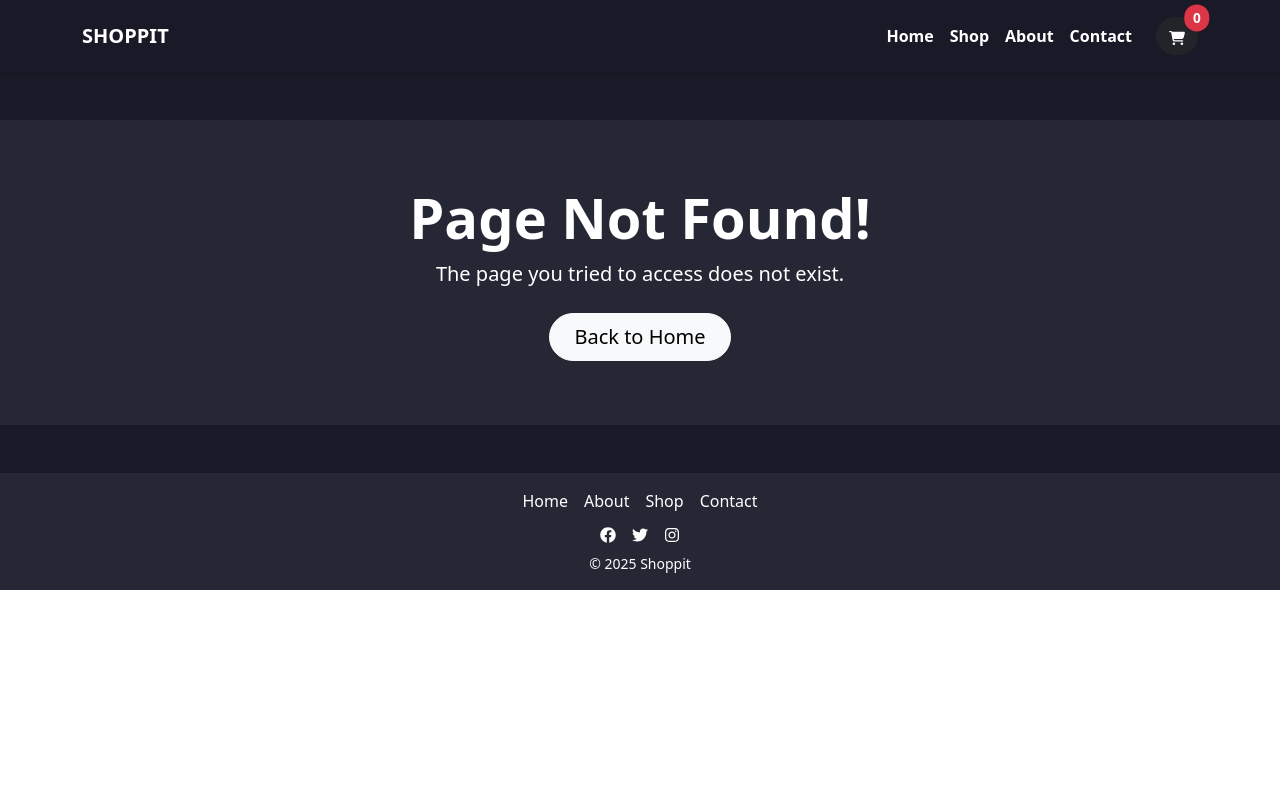
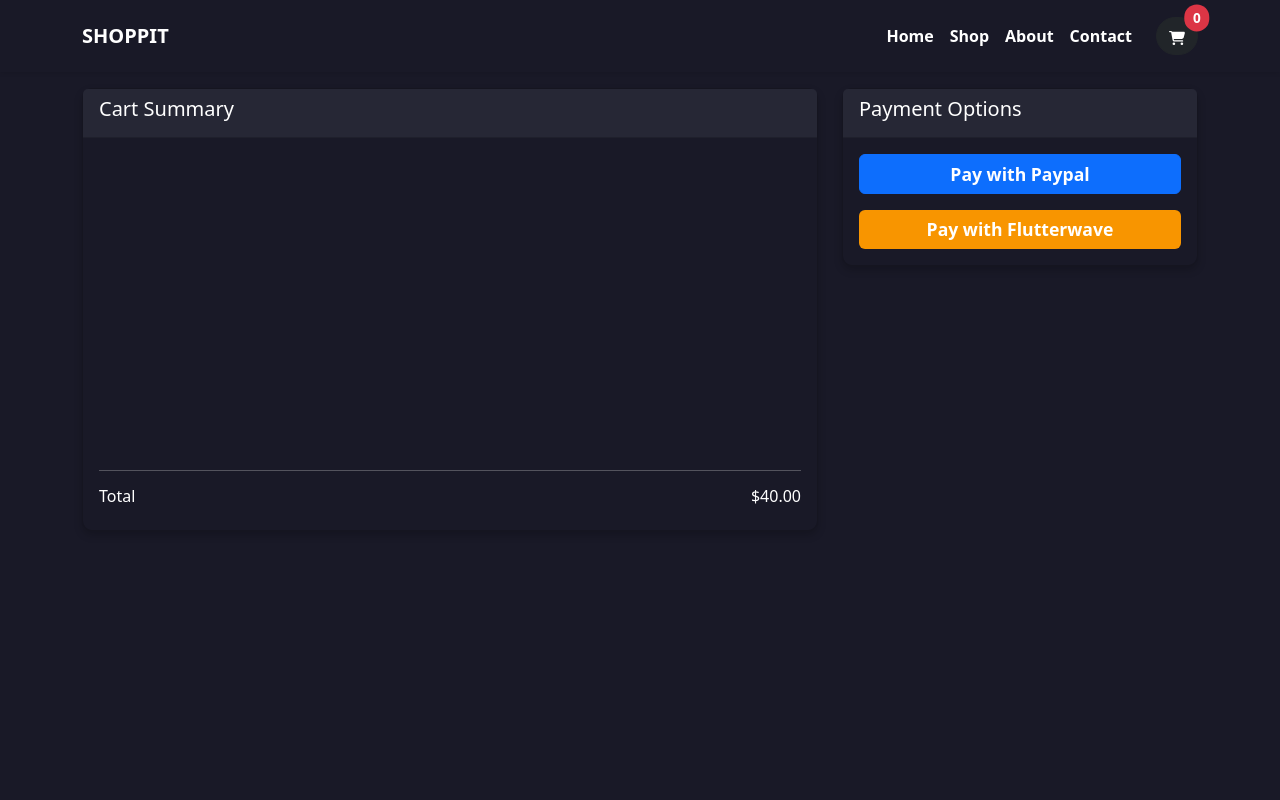
Before and after one commit to marydar/e-shop-ui, a React (Vite) app: page /checkout in a window 1280 px wide. Before the commit this address had no page. Shown: the top 800 px of the page. Built offline with nearby package versions, Linux system fonts and the light colour scheme; the HTML template or start-up script is replaced by a standard one.

Commit message:
checkoutpage

```diff
--- a/src/App.jsx
+++ b/src/App.jsx
@@ -7,6 +7,7 @@ import ProductPage from './components/product/ProductPage'
 import CartPage from './components/Cart/CartPage'
 import { useState } from 'react'
 import api from './api'
+import CheckoutPage from './components/checkout/CheckoutPage'
 
 export const App = () => {
 
@@ -33,6 +34,7 @@ export const App = () => {
           <Route index element={<HomePage/>} />
           <Route path="products/:slug" element={<ProductPage setNumCartItems={setNumCartItems}/>} />
           <Route path="cart" element={<CartPage setNumCartItems={setNumCartItems}/>} />
+          <Route path="checkout" element={<CheckoutPage/>} />
           <Route path="*" element={<NotFoundPage />} />
         </Route>
       </Routes>
--- a/src/components/Cart/CartPage.jsx
+++ b/src/components/Cart/CartPage.jsx
@@ -5,31 +5,13 @@ import styles from './CartPage.module.css'
 import api from '../../api'
 import { useState } from 'react'
 import Spinner from '../ui/Spinner'
+import useCartData from '../../hooks/useCartData'
 
 
 const CartPage = ({setNumCartItems}) => {
 
-    const cart_code = localStorage.getItem("cart_code")
-    const [cartItems, setCartItems] = useState([])
-    const [cartTotals, setCartTotals] = useState(0.00)
-    const tax = 40.0
-    const [loading, setLoading] = useState(false)
-    useEffect(function(){
-        setLoading(true)
-        if(cart_code){
-            api.get(`get_cart?cart_code=${cart_code}`)
-            .then(res =>{
-                console.log(res.data)
-                setCartItems(res.data.items)
-                setCartTotals(res.data.sum_total)
-                setLoading(false)
-            })
-            .catch(err => {
-                console.log(err.message)
-                setLoading(false)
-            })
-        }
-    }, [])
+    const {cartItems, setCartItems, cartTotals, setCartTotals, tax, loading} = useCartData()
+
     if(loading){
         return <Spinner />
     }
--- /dev/null
+++ b/src/components/checkout/CheckoutPage.jsx
@@ -0,0 +1,20 @@
+import React from 'react'
+import OrderSummery from './OrderSummery'
+import PaymentSection from './PaymentSection'
+import useCartData from '../../hooks/useCartData'
+
+const CheckoutPage = () => {
+    const {cartItems, setCartItems, cartTotals, setCartTotals, tax, loading} = useCartData()
+
+  return (
+    <div className='container my-3' style={{height: '100vh'}}>
+        <div className='row'>
+            <OrderSummery cartItems={cartItems} cartTotals={cartTotals} tax={tax}/>
+            <PaymentSection/>
+
+        </div>
+    </div>
+  )
+}
+
+export default CheckoutPage
--- /dev/null
+++ b/src/components/checkout/OrderItem.jsx
@@ -0,0 +1,25 @@
+import React from 'react'
+import { BASE_URL } from '../../api'
+
+const OrderItem = ({cartItem}) => {
+  return (
+    <div className='d-flex justify-content-between align-items-center mb-3 px-3' style={{backgroundColor: '#262735', borderRadius: '10px'}}>
+        <div className='d-flex align-items-center'>
+            <img
+                src={`${BASE_URL}${cartItem.Product.image}`}
+                alt='Product'
+                className='img-fluid my-3'
+                style={{ width: '60px', height: '60px', objectFit: 'cover', borderRadius: '10px' }}
+            />
+            <div className='ms-3'>
+                <h6 className='mb-0' style={{color: 'white'}}>{cartItem.Product.name}</h6>
+                <small style={{color: 'white'}}>{`Quantity: ${cartItem.quantity}`}</small>
+            </div>
+        </div>
+        <h6 style={{color: 'white'}}>{`$${cartItem.Product.price}`}</h6>
+
+    </div>
+  )
+}
+
+export default OrderItem
--- /dev/null
+++ b/src/components/checkout/OrderSummery.jsx
@@ -0,0 +1,29 @@
+import React from 'react'
+import OrderItem from './OrderItem'
+import styles from './OrderSummery.module.css'
+
+const OrderSummery = ({cartItems, cartTotals, tax}) => {
+    const total = (cartTotals + tax).toFixed(2)
+  return (
+    <div className='col-md-8'>
+        <div className={`card mb-4 ${styles.card}`}style={{backgroundColor: '#191927'}}>
+            <div className='card-header' style={{backgroundColor: '#262735', color:"white"}}>
+                <h5>Cart Summary</h5>
+            </div>
+            <div className='card-body'>
+                <div className='px-3' style={{height: '300px', overflowY: 'auto '}}>
+                    {cartItems.map(item => <OrderItem key={item.id} cartItem={item}/>)}
+                </div>
+                <hr style={{borderColor: 'white'}}/>
+                <div className='d-flex justify-content-between align-items-center'>
+                    <h6 style={{color: 'white'}}>Total</h6>
+                    <h6 style={{color: 'white'}}>{`$${total}`}</h6>
+                </div>
+            </div>
+        </div>
+
+    </div>
+  )
+}
+
+export default OrderSummery
--- /dev/null
+++ b/src/components/checkout/OrderSummery.module.css
@@ -0,0 +1,4 @@
+.card{
+    border-radius: 10px;
+    box-shadow: 0 4px 8px  rgba(0, 0, 0, 0.2);
+}
--- /dev/null
+++ b/src/components/checkout/PaymentSection.jsx
@@ -0,0 +1,25 @@
+import React from 'react'
+import styles from './PaymentSection.module.css'
+
+const PaymentSection = () => {
+  return (
+    <div className='col-md-4'>
+        <div className={`card ${styles.card}`} style={{backgroundColor: '#191927'}}>
+            <div className='card-header' style={{backgroundColor: '#262735', color:"white"}}>
+                <h5>Payment Options</h5>
+            </div>
+            <div className='card-body'>
+                <button className={`btn btn-primary w-100 mb-3 ${styles.paypalButton}`} id='paypal-button' >
+                    <i className='bi bi-paypal'></i>Pay with Paypal
+                </button>
+                <button className={`btn btn-warning w-100 ${styles.flutterwaveButton}`} id='flutterwave-button'>
+                    <i className='bi bi-credit-card'></i>Pay with Flutterwave
+                </button>
+            </div>
+        </div>
+
+    </div>
+  )
+}
+
+export default PaymentSection
--- /dev/null
+++ b/src/components/checkout/PaymentSection.module.css
@@ -0,0 +1,16 @@
+.paypalButton, .flutterwaveButton{
+    font-size: 1.1rem;
+    font-weight: 600;
+}
+.flutterwaveButton{
+    background-color:#f89500;
+    color: white;
+    border: none;
+}
+.paypalButton:hover, .flutterwaveButton:hover{
+    opacity: 0.8;
+}
+.card{
+    border-radius: 10px;
+    box-shadow: 0 4px 8px  rgba(0, 0, 0, 0.2);
+}
--- /dev/null
+++ b/src/hooks/useCartData.js
@@ -0,0 +1,30 @@
+import { useState, useEffect } from 'react'
+import api from '../api'
+
+function useCartData() {
+    const cart_code = localStorage.getItem("cart_code")
+    const [cartItems, setCartItems] = useState([])
+    const [cartTotals, setCartTotals] = useState(0.00)
+    const tax = 40.0
+    const [loading, setLoading] = useState(false)
+    useEffect(function(){
+        setLoading(true)
+        if(cart_code){
+            api.get(`get_cart?cart_code=${cart_code}`)
+            .then(res =>{
+                console.log(res.data)
+                setCartItems(res.data.items)
+                setCartTotals(res.data.sum_total)
+                setLoading(false)
+            })
+            .catch(err => {
+                console.log(err.message)
+                setLoading(false)
+            })
+        }
+    }, [cart_code])
+
+    return {cartItems, setCartItems, cartTotals, setCartTotals, tax, loading}
+}
+
+export default useCartData
```
